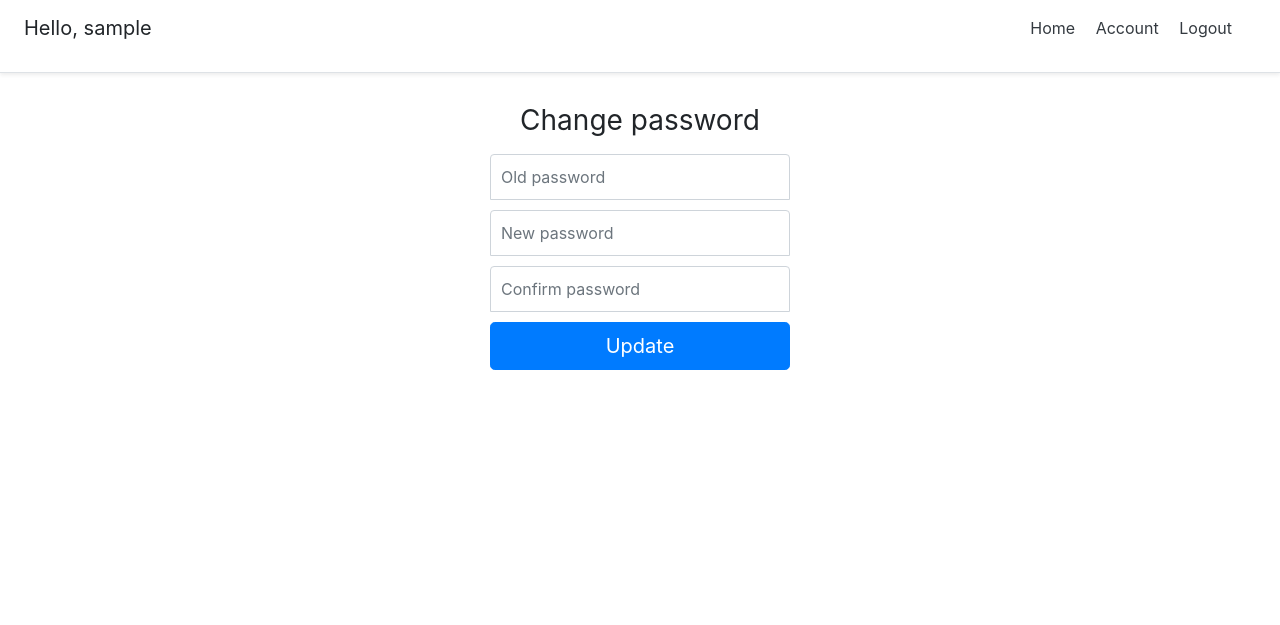
After one commit to psnr92/bookingsystem, a Django app: page /password_change/ in a window 1280 px wide. The commit adds this page. Shown: the top 625 px of the page. Run offline with Django 3.2, Linux system fonts and the light colour scheme; the visitor is signed in with stand-in values (Sample User, id 1); some libraries are stand-ins or nearby versions.

Commit message:
Reset Password and Change Password

```diff
--- a/account/templates/account/account.html
+++ b/account/templates/account/account.html
@@ -68,5 +68,9 @@
 
 </form>
 
+<div class="d-flex flex-column">
+  <a class="m-auto" href="{% url 'password_change' %}">Change password</a>
+</div>
+
 
 {% endblock content %}
--- a/account/templates/account/login.html
+++ b/account/templates/account/login.html
@@ -63,5 +63,8 @@
 
 </form>
 
+<div class="d-flex flex-column">
+  <a class="m-auto" href="{% url 'password_reset' %}">Reset password</a>
+</div>
 
 {% endblock content %}
--- a/mysite/settings.py
+++ b/mysite/settings.py
@@ -27,6 +27,8 @@ DEBUG = True
 
 ALLOWED_HOSTS = []
 
+if DEBUG:
+    EMAIL_BACKEND = 'django.core.mail.backends.console.EmailBackend' # During development only
 
 # Application definition
 
--- a/mysite/urls.py
+++ b/mysite/urls.py
@@ -15,6 +15,7 @@ Including another URLconf
 """
 from django.contrib import admin
 from django.urls import path, include
+from django.contrib.auth import views as auth_views
 
 from personal.views import (
     home_screen_view
@@ -34,5 +35,21 @@ urlpatterns = [
     path('logout/', logout_view, name="logout"),
     path('login/', login_view, name="login"),
     path('account/', account_view, name="account"),
-    #path('accounts/', include('allauth.urls'),)
+    #path('accounts/', include('allauth.urls'),),
+
+    # Password reset links (ref: https://github.com/django/django/blob/master/django/contrib/auth/views.py)
+    path('password_change/done/', auth_views.PasswordChangeDoneView.as_view(template_name='registration/password_change_done.html'),
+        name='password_change_done'),
+
+    path('password_change/', auth_views.PasswordChangeView.as_view(template_name='registration/password_change.html'),
+        name='password_change'),
+
+    path('password_reset/done/', auth_views.PasswordResetCompleteView.as_view(template_name='registration/password_reset_done.html'),
+        name='password_reset_done'),
+
+    path('reset/<uidb64>/<token>/', auth_views.PasswordResetConfirmView.as_view(), name='password_reset_confirm'),
+    path('password_reset/', auth_views.PasswordResetView.as_view(), name='password_reset'),
+
+    path('reset/done/', auth_views.PasswordResetCompleteView.as_view(template_name='registration/password_reset_complete.html'),
+        name='password_reset_complete'),
 ]
--- /dev/null
+++ b/templates/registration/password_change.html
@@ -0,0 +1,52 @@
+{% extends 'base.html' %}
+
+{% block content %}
+<style type="text/css">
+  .form-signin {
+    width: 100%;
+    max-width: 330px;
+    padding: 15px;
+    margin: auto;
+  }
+  .form-signin .checkbox {
+    font-weight: 400;
+  }
+  .form-signin .form-control {
+    position: relative;
+    box-sizing: border-box;
+    height: auto;
+    padding: 10px;
+    font-size: 16px;
+  }
+  .form-signin .form-control:focus {
+    z-index: 2;
+  }
+  .form-signin input[type="password"] {
+    margin-bottom: 10px;
+    border-bottom-right-radius: 0;
+    border-bottom-left-radius: 0;
+  }
+  .h3{
+    text-align: center;
+  }
+</style>
+
+
+<form method="POST" class="form-signin">{% csrf_token %}
+  <h1 class="h3 mb-3 font-weight-normal">Change password</h1>
+    <input name="old_password" class="form-control" placeholder="Old password" type="password" id="id_old_password" required="true">
+    <input name="new_password1" class="form-control" placeholder="New password" type="password" id="id_new_password1" required="true">
+    <input name="new_password2" class="form-control" placeholder="Confirm password" type="password" id="id_new_password2" required="true">
+
+    {% for field in form %}
+      {% for error in field.errors %}
+        <p style="color: red">{{ error }}</p>
+      {% endfor %}
+    {% endfor %}
+
+  <button class="btn btn-lg btn-primary btn-block" type="submit">Update</button>
+</form>
+
+
+
+{% endblock %}
--- /dev/null
+++ b/templates/registration/password_reset_subject.txt
@@ -0,0 +1 @@
+Password reset
```
Also changed, not shown: templates/registration/password_change_done.html (added, +11 -0 lines), templates/registration/password_reset_complete.html (added, +12 -0 lines), templates/registration/password_reset_done.html (added, +20 -0 lines), templates/registration/password_reset_email.html (added, +12 -0 lines), templates/registration/password_reset_form.html (added, +45 -0 lines).
